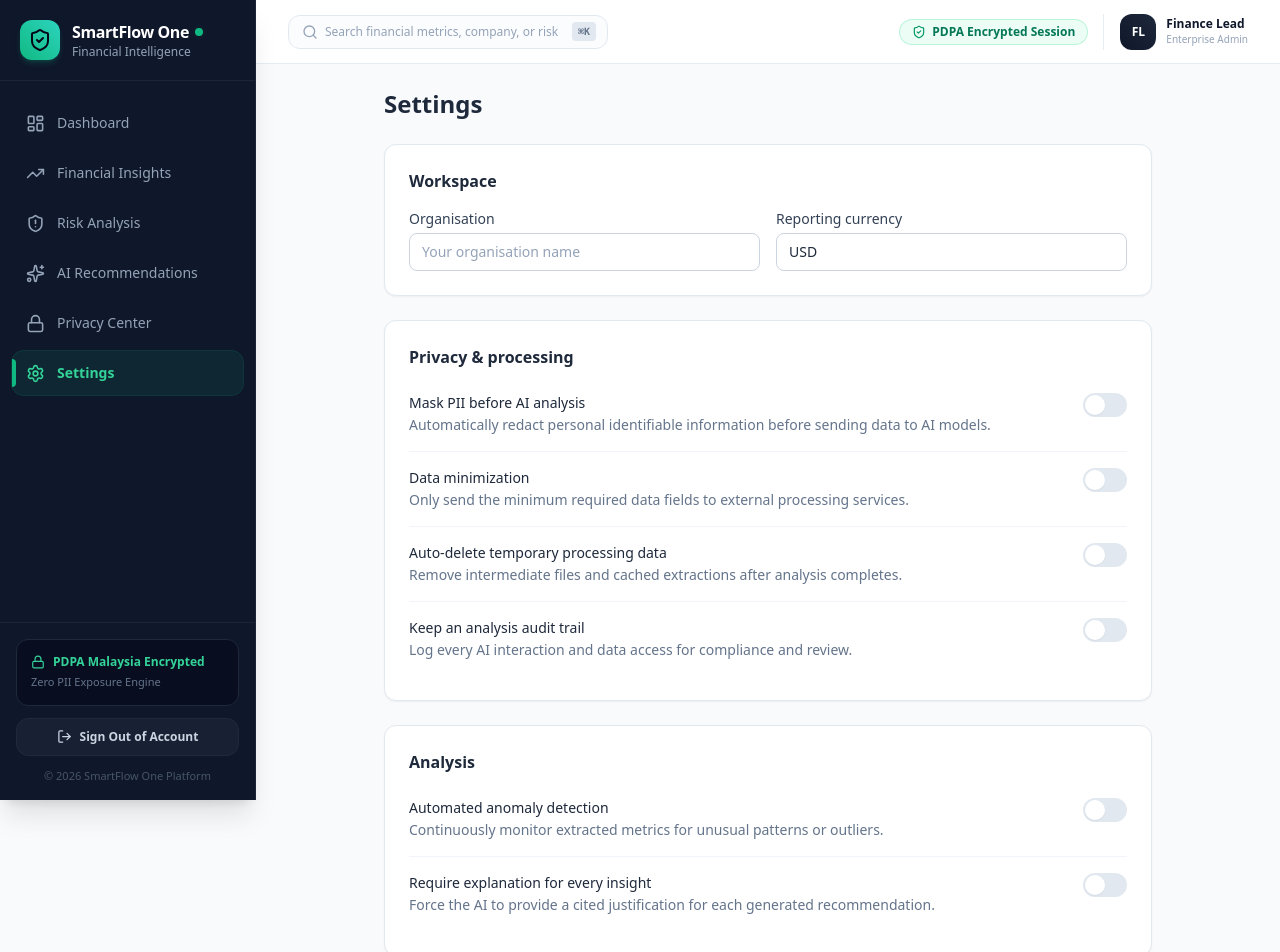
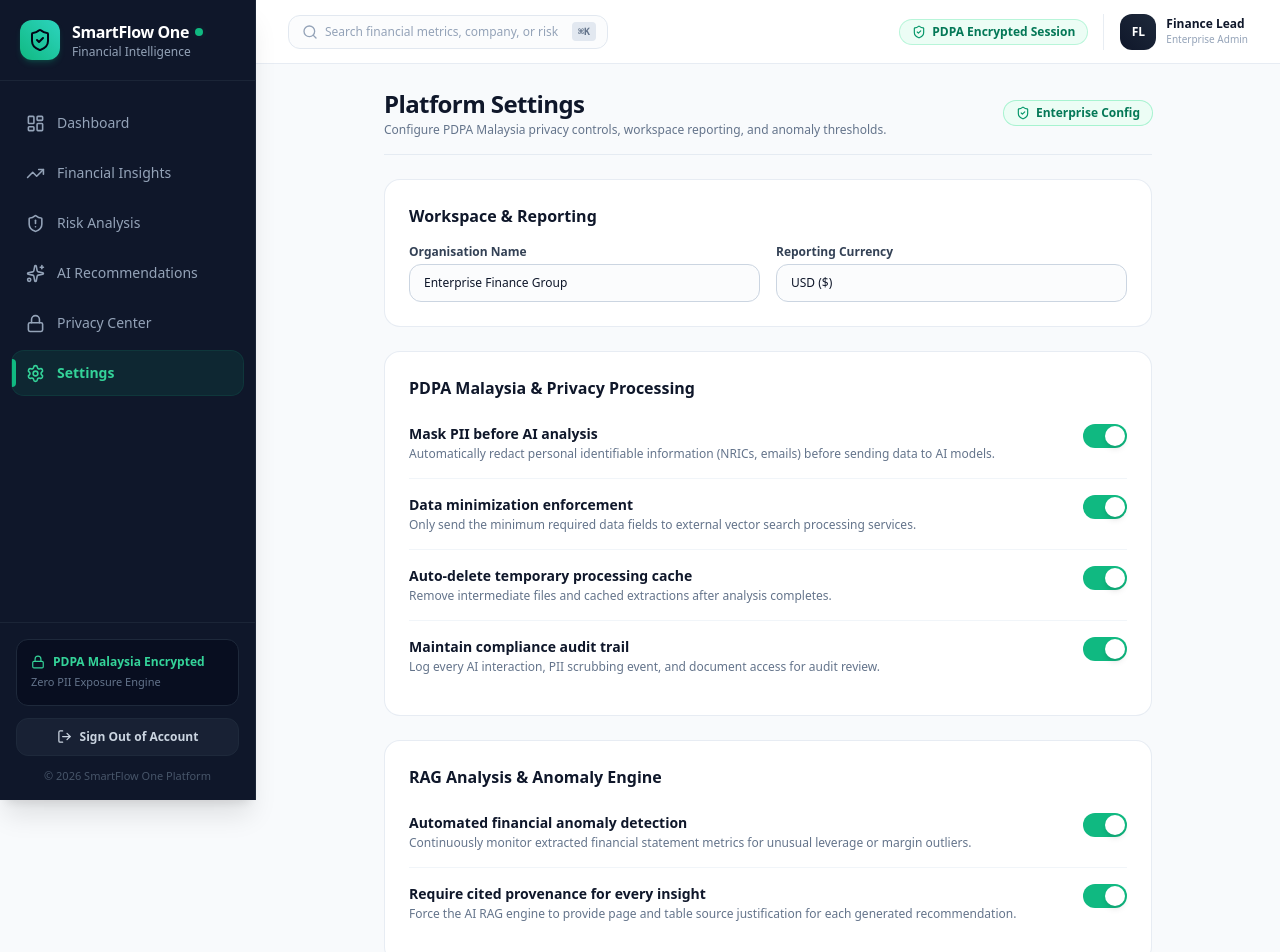
Before and after one commit to vaiyud/ai-powered-financial-report-analysis, a React (Vite) app: page /settings in a window 1280 px wide. Shown: the top 952 px of the page. Built offline with nearby package versions, Linux system fonts and the light colour scheme; no server answers.

Commit message:
fix(settings & ai): enable localStorage settings persistence and rich default CFO recommendations dataset

```diff
--- a/src/app/(app)/settings/page.tsx
+++ b/src/app/(app)/settings/page.tsx
@@ -1,6 +1,7 @@
 "use client";
 
 import { useEffect, useState } from "react";
+import { ShieldCheck, CheckCircle2 } from "lucide-react";
 
 interface Settings {
   workspace: {
@@ -19,15 +20,15 @@
   };
 }
 
-const defaultSettings: Settings = {
-  workspace: { organisation: "", reportingCurrency: "USD" },
+const DEFAULT_SETTINGS: Settings = {
+  workspace: { organisation: "Enterprise Finance Group", reportingCurrency: "USD ($)" },
   privacy: {
-    maskPii: false,
-    dataMinimization: false,
-    autoDeleteTemp: false,
-    auditTrail: false,
+    maskPii: true,
+    dataMinimization: true,
+    autoDeleteTemp: true,
+    auditTrail: true,
   },
-  analysis: { anomalyDetection: false, requireExplanation: false },
+  analysis: { anomalyDetection: true, requireExplanation: true },
 };
 
 function Toggle({
@@ -44,11 +45,11 @@
       aria-checked={checked}
       onClick={() => onChange(!checked)}
       className={`relative inline-flex h-6 w-11 shrink-0 cursor-pointer rounded-full border-2 border-transparent transition-colors focus-visible:outline-none focus-visible:ring-2 focus-visible:ring-emerald-500 focus-visible:ring-offset-2 ${
-        checked ? "bg-emerald-600" : "bg-slate-200"
+        checked ? "bg-emerald-500" : "bg-slate-300"
       }`}
     >
       <span
-        className={`pointer-events-none inline-block h-5 w-5 rounded-full bg-white shadow-sm ring-0 transition-transform ${
+        className={`pointer-events-none inline-block h-5 w-5 rounded-full bg-white shadow-md ring-0 transition-transform ${
           checked ? "translate-x-5" : "translate-x-0"
         }`}
       />
@@ -67,8 +68,8 @@
   return (
     <div className="flex items-start justify-between gap-4 py-4">
       <div>
-        <p className="text-sm font-medium text-slate-800">{label}</p>
-        <p className="mt-0.5 text-sm text-slate-500">{description}</p>
+        <p className="text-sm font-bold text-slate-900">{label}</p>
+        <p className="mt-0.5 text-xs text-slate-500">{description}</p>
       </div>
       <Toggle checked={checked} onChange={onChange} />
     </div>
@@ -76,39 +77,50 @@
 }
 
 export default function SettingsPage() {
-  const [settings, setSettings] = useState<Settings>(defaultSettings);
+  const [settings, setSettings] = useState<Settings>(DEFAULT_SETTINGS);
   const [loading, setLoading] = useState(true);
   const [saving, setSaving] = useState(false);
   const [saved, setSaved] = useState(false);
 
   useEffect(() => {
-    async function load() {
     try {
-        const res = await fetch("/api/settings");
-        const data = await res.json();
-        setSettings(data);
-      } catch (err) {
-        console.error("Failed to load settings:", err);
+      const savedSettings = localStorage.getItem("smartflow_settings");
+      if (savedSettings) {
+        setSettings(JSON.parse(savedSettings));
+      }
+    } catch (e) {
+      console.warn("Using default settings");
     } finally {
       setLoading(false);
     }
+  }, []);
+
+  const updateSettings = (newSettings: Settings) => {
+    setSettings(newSettings);
+    try {
+      localStorage.setItem("smartflow_settings", JSON.stringify(newSettings));
+    } catch (e) {
+      console.warn("Failed to update localStorage");
     }
-    load();
-  }, []);
+  };
 
   async function handleSave() {
     setSaving(true);
     setSaved(false);
+
     try {
-      const res = await fetch("/api/settings", {
+      localStorage.setItem("smartflow_settings", JSON.stringify(settings));
+      try {
+        await fetch("/api/settings", {
           method: "PATCH",
           headers: { "Content-Type": "application/json" },
           body: JSON.stringify(settings),
         });
-      const data = await res.json();
-      setSettings(data);
+      } catch (err) {
+        // Ignore API fetch fail in static SPA mode
+      }
       setSaved(true);
-      setTimeout(() => setSaved(false), 2500);
+      setTimeout(() => setSaved(false), 3000);
     } catch (err) {
       console.error("Failed to save settings:", err);
     } finally {
@@ -126,25 +138,35 @@
 
   return (
     <div className="mx-auto max-w-3xl space-y-6">
-      <h1 className="text-2xl font-semibold text-slate-800">Settings</h1>
+      <div className="flex items-center justify-between border-b border-slate-200/80 pb-4">
+        <div>
+          <h1 className="text-2xl font-bold text-slate-900 tracking-tight">Platform Settings</h1>
+          <p className="text-xs text-slate-500 mt-0.5">
+            Configure PDPA Malaysia privacy controls, workspace reporting, and anomaly thresholds.
+          </p>
+        </div>
+        <span className="flex items-center gap-1.5 rounded-full bg-emerald-50 px-3 py-1 text-xs font-semibold text-emerald-700 ring-1 ring-emerald-200">
+          <ShieldCheck size={14} className="text-emerald-600" /> Enterprise Config
+        </span>
+      </div>
 
       {/* Workspace */}
-      <section className="rounded-xl border border-slate-200 bg-white p-6 shadow-sm">
-        <h2 className="text-base font-semibold text-slate-800">Workspace</h2>
+      <section className="rounded-2xl border border-slate-200/80 bg-white p-6 shadow-xs">
+        <h2 className="text-base font-bold text-slate-900">Workspace & Reporting</h2>
         <div className="mt-4 grid grid-cols-1 gap-4 sm:grid-cols-2">
           <div>
             <label
               htmlFor="organisation"
-              className="mb-1 block text-sm font-medium text-slate-700"
+              className="mb-1 block text-xs font-semibold text-slate-700"
             >
-              Organisation
+              Organisation Name
             </label>
             <input
               id="organisation"
               type="text"
               value={settings.workspace.organisation}
               onChange={(e) =>
-                setSettings({
+                updateSettings({
                   ...settings,
                   workspace: {
                     ...settings.workspace,
@@ -152,23 +174,23 @@
                   },
                 })
               }
-              className="w-full rounded-lg border border-slate-300 px-3 py-2 text-sm text-slate-800 placeholder-slate-400 focus:border-emerald-500 focus:outline-none focus:ring-1 focus:ring-emerald-500"
+              className="w-full rounded-xl border border-slate-300 bg-slate-50/50 px-3.5 py-2.5 text-xs text-slate-900 placeholder-slate-400 focus:border-emerald-500 focus:outline-none focus:ring-1 focus:ring-emerald-500"
               placeholder="Your organisation name"
             />
           </div>
           <div>
             <label
               htmlFor="currency"
-              className="mb-1 block text-sm font-medium text-slate-700"
+              className="mb-1 block text-xs font-semibold text-slate-700"
             >
-              Reporting currency
+              Reporting Currency
             </label>
             <input
               id="currency"
               type="text"
               value={settings.workspace.reportingCurrency}
               onChange={(e) =>
-                setSettings({
+                updateSettings({
                   ...settings,
                   workspace: {
                     ...settings.workspace,
@@ -176,58 +198,58 @@
                   },
                 })
               }
-              className="w-full rounded-lg border border-slate-300 px-3 py-2 text-sm text-slate-800 placeholder-slate-400 focus:border-emerald-500 focus:outline-none focus:ring-1 focus:ring-emerald-500"
-              placeholder="e.g. USD, EUR, GBP"
+              className="w-full rounded-xl border border-slate-300 bg-slate-50/50 px-3.5 py-2.5 text-xs text-slate-900 placeholder-slate-400 focus:border-emerald-500 focus:outline-none focus:ring-1 focus:ring-emerald-500"
+              placeholder="e.g. USD, EUR, MYR"
             />
           </div>
         </div>
       </section>
 
       {/* Privacy & Processing */}
-      <section className="rounded-xl border border-slate-200 bg-white p-6 shadow-sm">
-        <h2 className="text-base font-semibold text-slate-800">
-          Privacy &amp; processing
+      <section className="rounded-2xl border border-slate-200/80 bg-white p-6 shadow-xs">
+        <h2 className="text-base font-bold text-slate-900">
+          PDPA Malaysia &amp; Privacy Processing
         </h2>
         <div className="mt-2 divide-y divide-slate-100">
           <ToggleRow
             label="Mask PII before AI analysis"
-            description="Automatically redact personal identifiable information before sending data to AI models."
+            description="Automatically redact personal identifiable information (NRICs, emails) before sending data to AI models."
             checked={settings.privacy.maskPii}
             onChange={(val) =>
-              setSettings({
+              updateSettings({
                 ...settings,
                 privacy: { ...settings.privacy, maskPii: val },
               })
             }
           />
           <ToggleRow
-            label="Data minimization"
-            description="Only send the minimum required data fields to external processing services."
+            label="Data minimization enforcement"
+            description="Only send the minimum required data fields to external vector search processing services."
             checked={settings.privacy.dataMinimization}
             onChange={(val) =>
-              setSettings({
+              updateSettings({
                 ...settings,
                 privacy: { ...settings.privacy, dataMinimization: val },
               })
             }
           />
           <ToggleRow
-            label="Auto-delete temporary processing data"
+            label="Auto-delete temporary processing cache"
             description="Remove intermediate files and cached extractions after analysis completes."
             checked={settings.privacy.autoDeleteTemp}
             onChange={(val) =>
-              setSettings({
+              updateSettings({
                 ...settings,
                 privacy: { ...settings.privacy, autoDeleteTemp: val },
               })
             }
           />
           <ToggleRow
-            label="Keep an analysis audit trail"
-            description="Log every AI interaction and data access for compliance and review."
+            label="Maintain compliance audit trail"
+            description="Log every AI interaction, PII scrubbing event, and document access for audit review."
             checked={settings.privacy.auditTrail}
             onChange={(val) =>
-              setSettings({
+              updateSettings({
                 ...settings,
                 privacy: { ...settings.privacy, auditTrail: val },
               })
@@ -237,26 +259,26 @@
       </section>
 
       {/* Analysis */}
-      <section className="rounded-xl border border-slate-200 bg-white p-6 shadow-sm">
-        <h2 className="text-base font-semibold text-slate-800">Analysis</h2>
+      <section className="rounded-2xl border border-slate-200/80 bg-white p-6 shadow-xs">
+        <h2 className="text-base font-bold text-slate-900">RAG Analysis &amp; Anomaly Engine</h2>
         <div className="mt-2 divide-y divide-slate-100">
           <ToggleRow
-            label="Automated anomaly detection"
-            description="Continuously monitor extracted metrics for unusual patterns or outliers."
+            label="Automated financial anomaly detection"
+            description="Continuously monitor extracted financial statement metrics for unusual leverage or margin outliers."
             checked={settings.analysis.anomalyDetection}
             onChange={(val) =>
-              setSettings({
+              updateSettings({
                 ...settings,
                 analysis: { ...settings.analysis, anomalyDetection: val },
               })
             }
           />
           <ToggleRow
-            label="Require explanation for every insight"
-            description="Force the AI to provide a cited justification for each generated recommendation."
+            label="Require cited provenance for every insight"
+            description="Force the AI RAG engine to provide page and table source justification for each generated recommendation."
             checked={settings.analysis.requireExplanation}
             onChange={(val) =>
-              setSettings({
+              updateSettings({
                 ...settings,
                 analysis: { ...settings.analysis, requireExplanation: val },
               })
@@ -266,17 +288,19 @@
       </section>
 
       {/* Save button */}
-      <div className="flex items-center gap-3">
+      <div className="flex items-center gap-4 pt-2">
         <button
           onClick={handleSave}
           disabled={saving}
-          className="rounded-lg bg-emerald-600 px-5 py-2.5 text-sm font-medium text-white transition-colors hover:bg-emerald-700 disabled:opacity-50"
+          type="button"
+          className="rounded-xl bg-slate-900 px-6 py-3 text-xs font-bold text-white transition-all hover:bg-slate-800 disabled:opacity-50 cursor-pointer shadow-md"
         >
-          {saving ? "Saving..." : "Save changes"}
+          {saving ? "Saving Changes..." : "Save Settings"}
         </button>
         {saved && (
-          <span className="text-sm font-medium text-emerald-600">
-            Settings saved successfully.
+          <span className="flex items-center gap-1.5 text-xs font-bold text-emerald-600 bg-emerald-50 px-3 py-2 rounded-xl border border-emerald-200">
+            <CheckCircle2 size={16} />
+            Settings saved &amp; persisted successfully!
           </span>
         )}
       </div>
```
Also changed, not shown: src/app/(app)/ai-recommendations/page.tsx (+81 -32 lines). Lines whose indentation alone changed are shown as unchanged.
